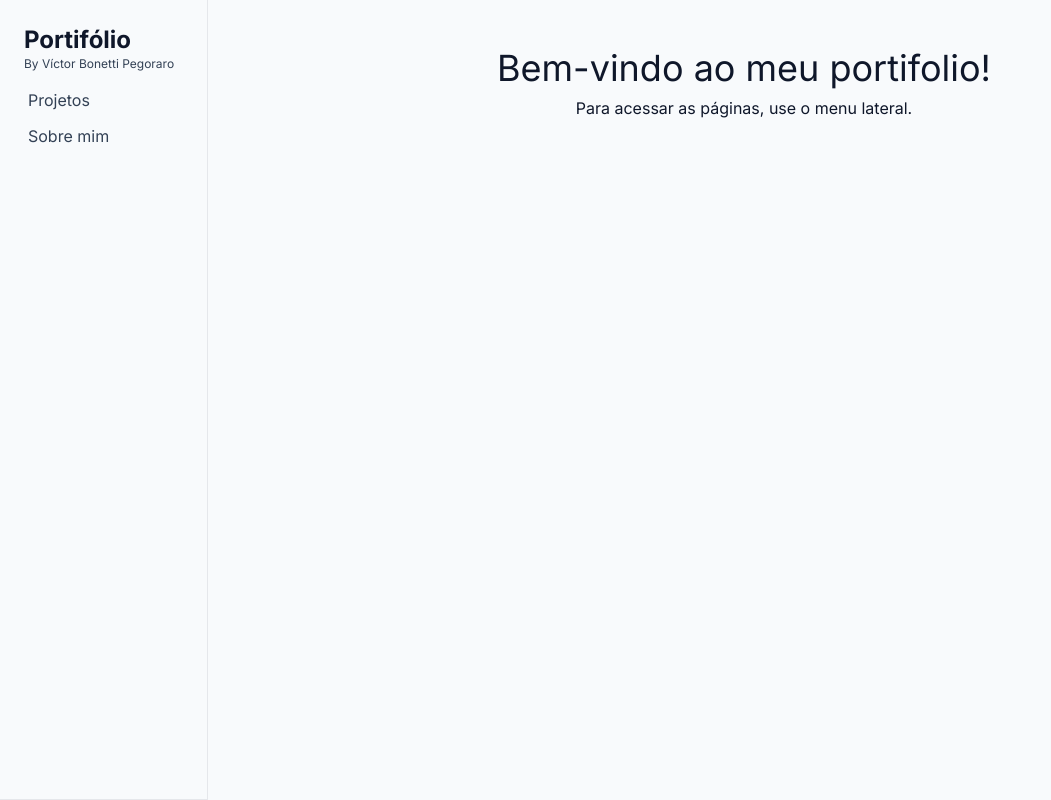
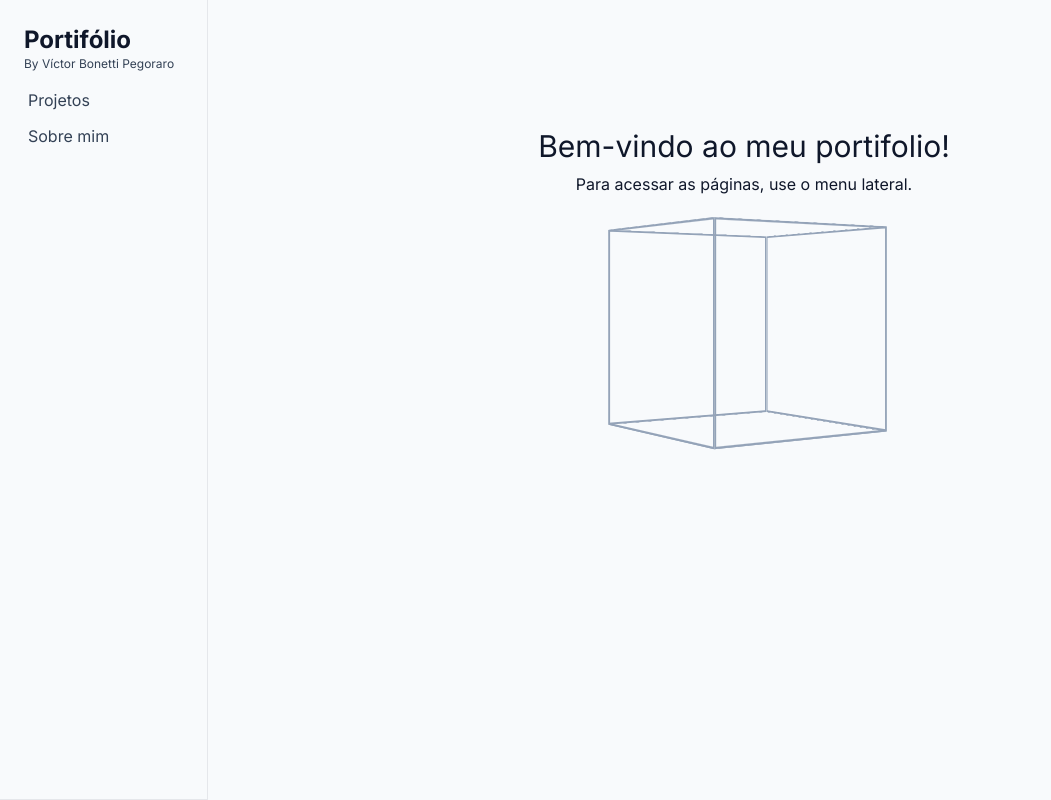
Before and after one commit to victobonetti/victor_portifolio, a Next.js app: page / in a window 1280 px wide. Shown: the whole page, without its empty margins (0-1051 px from the left). Built offline with nearby package versions, Linux system fonts and the light colour scheme.

Commit message:
Updating main screen

```diff
--- a/package.json
+++ b/package.json
@@ -3,7 +3,7 @@
   "version": "0.1.0",
   "private": true,
   "scripts": {
-    "dev": "next dev --turbo",
+    "dev": "next dev ",
     "build": "next build",
     "start": "next start",
     "lint": "next lint"
--- a/src/app/(services)/fetchDownloadData.ts
+++ b/src/app/(services)/fetchDownloadData.ts
@@ -10,13 +10,12 @@ export default async function fetchDownloadData(repository: gitHubProps) {
         try {
             if (repository) {
                 console.log("Fetching data...")
-                let data = await axios.get(`https://victor-portifolio.vercel.app/api/${repository.repositoryOwnerName}/${repository.repositoryName}/`);
-                console.log(data);
+                let data = await axios.get(`/api/${repository.repositoryOwnerName}/${repository.repositoryName}/`);
                 return data.data;
             }
         } catch (e) {
             console.error("Error fetching data.")
-            console.error(e)
+            // console.error(e)
             return undefined;
         }
     }
--- /dev/null
+++ b/src/app/cube.css
@@ -0,0 +1,66 @@
+.container {
+      width: 200px;
+      height: 200px;
+      perspective: 1000px;
+      transition: all 0.4s;
+      animation: 2s linear infinite;
+  }
+
+  .cube {
+      width: 100%;
+      height: 100%;
+      position: relative;
+      transform-style: preserve-3d;
+      animation: anim 5s linear infinite;
+  }
+
+
+  /* Animation rotate container */
+  @keyframes anim {
+      from {
+          transform: rotateY(0deg) rotateX(-180deg);
+      }
+
+      to {
+          transform: rotateY(360deg) rotateX(-180deg)
+      }
+  }
+
+
+  /* CUBE FACE */
+  .face {
+      position: absolute;
+      width: 200px;
+      height: 200px;
+      background: transparent;
+      border: 2px solid rgb(148 163 184);
+  }
+
+
+  /* Face positioning */
+  .f-face {
+      transform: translateZ(100px);
+  }
+
+  .right {
+      transform:
+          rotateY(90deg) rotate(-180deg) rotateZ(-90deg) rotate(-270deg) rotateX(-180deg) translateZ(100px);
+  }
+
+  .left {
+      transform: rotateY(90deg) translateZ(100px);
+  }
+
+  .behind {
+      transform: translateZ(-100px);
+  }
+
+  .top {
+      transform: rotateX(90deg) translateZ(100px);
+  }
+
+  /*.bottom{transform: rotateX(90deg) translateZ(-100px);}*/
+  .bottom {
+      transform:
+          rotateX(90deg) rotateY(180deg) rotateZ(-180deg) translateZ(100px);
+  }
--- a/src/app/page.tsx
+++ b/src/app/page.tsx
@@ -1,9 +1,21 @@
+import './cube.css'
+
 export default function Page() {
     return (
-        <div className=" flex flex-col text-center p-4">
-            <h1 className="text-4xl">Bem-vindo ao meu portifolio!</h1>
+        <div className=" flex flex-col h-full text-center items-center justify-center ">
+            <h1 className="text-3xl mt-24">Bem-vindo ao meu portifolio!</h1>
             <p className=" mt-2 hidden lg:block">Para acessar as páginas, use o menu lateral.</p>
             <p className=" mt-2 block lg:hidden">Para acessar as páginas, use o menu superior.</p>
+            <div className=" container">
+                <div className="cube mt-8">
+                    <div className="face f-face"></div>
+                    <div className="face right"></div>
+                    <div className="face left"></div>
+                    <div className="face behind"></div>
+                    <div className="face top"></div>
+                    <div className="face bottom"></div>
+                </div>
+            </div>
         </div>
     )
 }
--- a/src/app/projetos/testar-api/page.tsx
+++ b/src/app/projetos/testar-api/page.tsx
@@ -1,6 +1,11 @@
 import Link from 'next/link';
+import { useRouter } from 'next/router';
+
 
 export default function TesteApi() {
+
+    const router = useRouter();
+
     return (
         <div className=' flex flex-col p-2 lg:p-8'>
             <div className=' w-full flex flex-col border-b mb-8 pb-4'>
@@ -10,9 +15,9 @@ export default function TesteApi() {
                 <span className=' mb-4 border rounded p-2 font-mono text-xl'>/api/[usuário]/[repositório]/</span>
                 <label className='text-sm'>Exemplo:</label>
                 <Link target={'blank'} className="text-blue-500 hover:underline"
-                    href="https://victor-portifolio.vercel.app/api/victobonetti/passaregua/"
+                    href="/api/victobonetti/passaregua/"
                 >
-                    https://victor-portifolio.vercel.app/api/victobonetti/passaregua/
+                    /api/victobonetti/passaregua/
 
                 </Link >
 
@@ -28,21 +33,20 @@ export default function TesteApi() {
                 <Link target={'blank'} className="mb-2 text-blue-500 hover:underline"
                     href="https://victor-portifolio.vercel.app/api/victobonetti/passaregua/windows/x64/1.0.2"
                 >
-                    https://victor-portifolio.vercel.app/api/victobonetti/passaregua/windows/x64/1.0.2
-
+                    /api/victobonetti/passaregua/windows/x64/1.0.2
                 </Link >
                 <Link target={'blank'} className=" mb-2 text-blue-500 hover:underline"
                     href="https://victor-portifolio.vercel.app/api/victobonetti/passaregua/windows/x64/1.0.2"
                 >
-                    https://victor-portifolio.vercel.app/api/victobonetti/passaregua/darwin/x64/1.0.4
+                    /api/victobonetti/passaregua/darwin/x86/0.0.7
 
-                </Link >
+                </Link>
                 <Link target={'blank'} className=" text-blue-500 hover:underline"
                     href="https://victor-portifolio.vercel.app/api/victobonetti/passaregua/windows/x64/1.0.2"
                 >
-                    https://victor-portifolio.vercel.app/api/victobonetti/passaregua/linux/x64/1.0.4
+                    /api/victobonetti/passaregua/linux/x64/1.0.4
 
-                </Link >
+                </Link>
 
             </div>
         </div>
```
